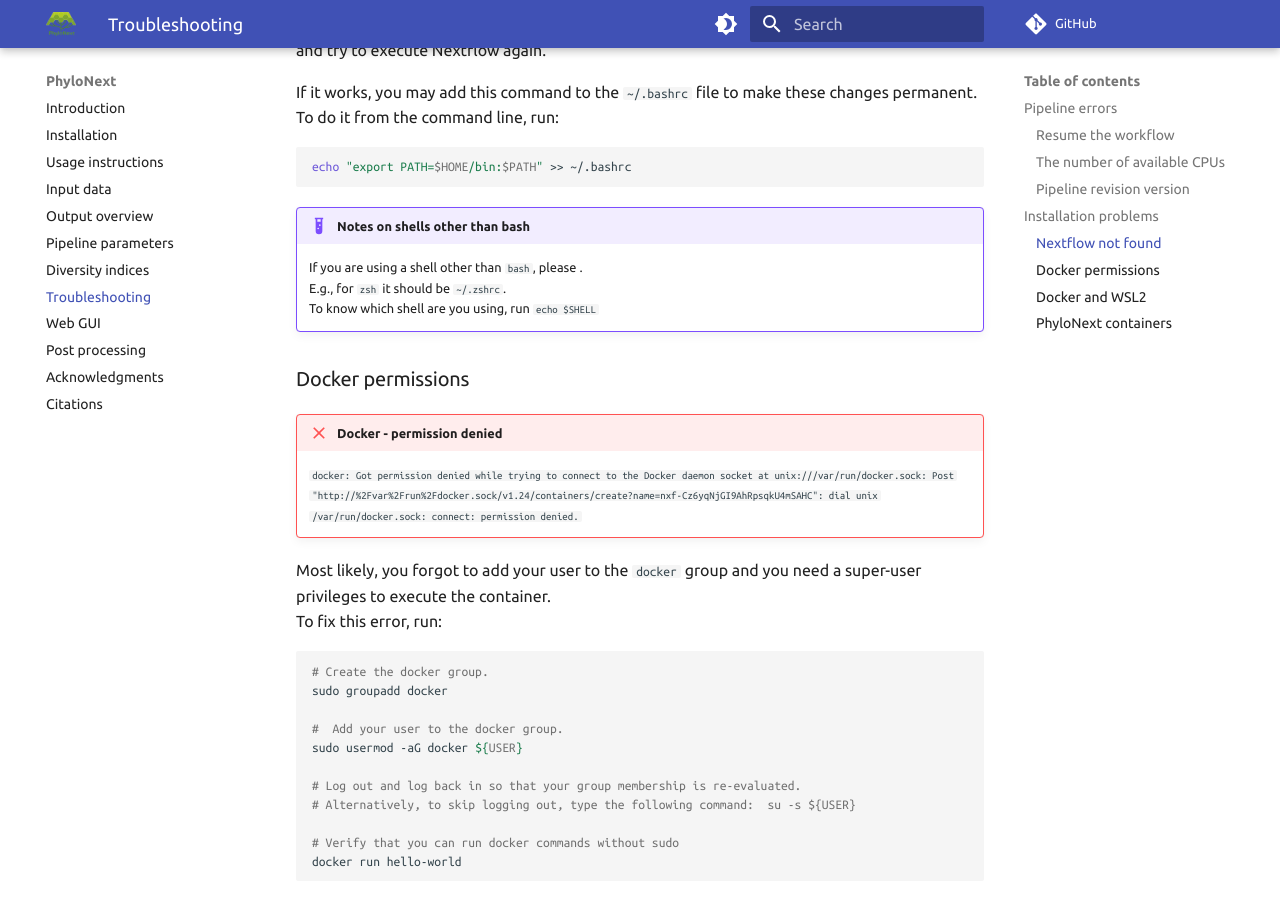
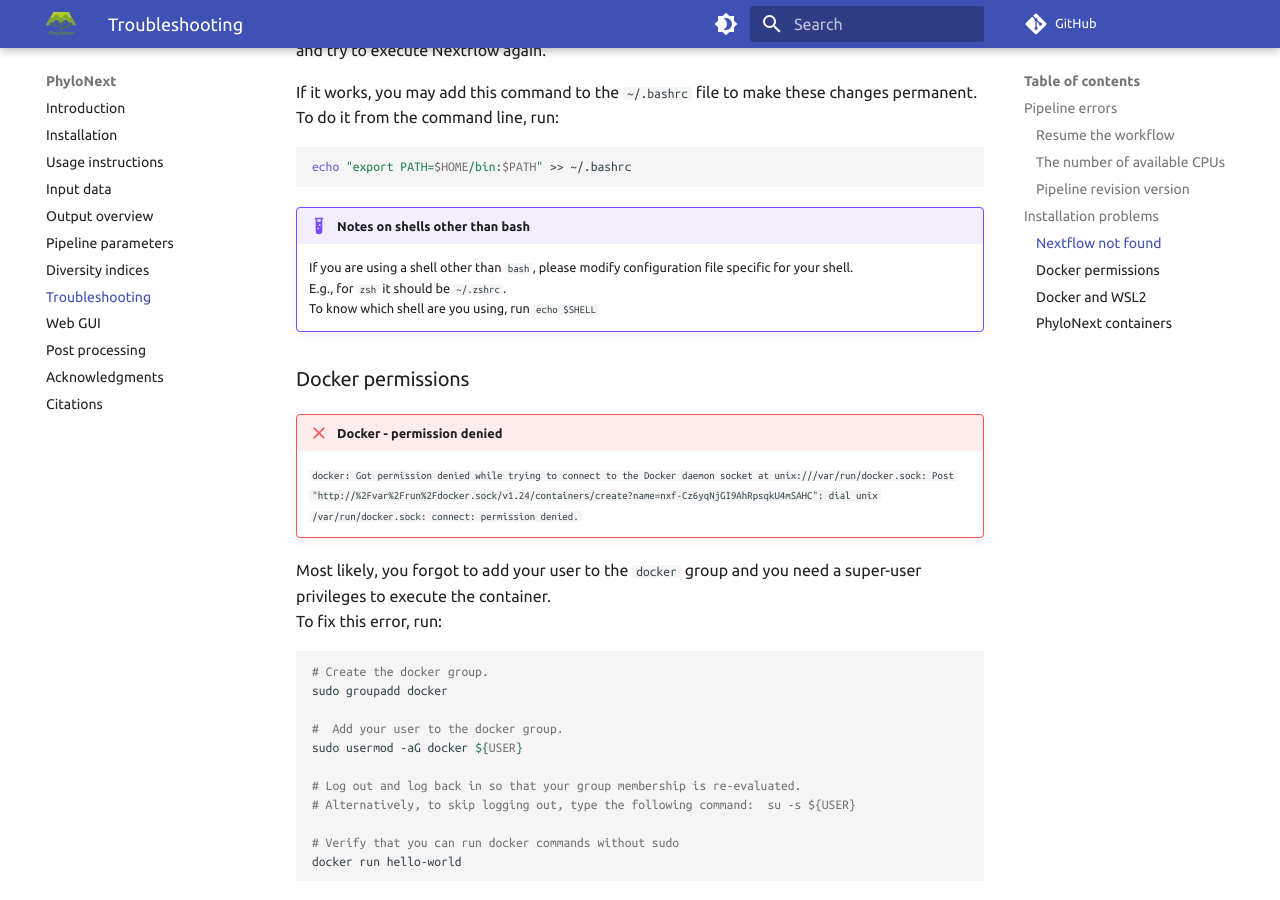
Before and after one commit to vmikk/phylonext_manual, an MkDocs documentation site: the page built from docs/troubleshooting.md, in a window 1280 px wide and 900 px high, scrolled down 1810 px. Built offline with MkDocs 1.6.1 and Material for MkDocs 9.7.7, drawn with Linux system fonts in a browser that asks for light colours; comment, search, counter and statistics services are not loaded.

Commit message:
fix bash/zsh notes

````diff
--- a/docs/troubleshooting.md
+++ b/docs/troubleshooting.md
@@ -79,7 +79,7 @@ echo "export PATH=$HOME/bin:$PATH" >> ~/.bashrc
 ```
 
 !!! example "Notes on shells other than bash"
-    If you are using a shell other than `bash`, please .
+    If you are using a shell other than `bash`, please modify configuration file specific for your shell.
     E.g., for `zsh` it should be `~/.zshrc`.
     To know which shell are you using, run `echo $SHELL`
 
````
